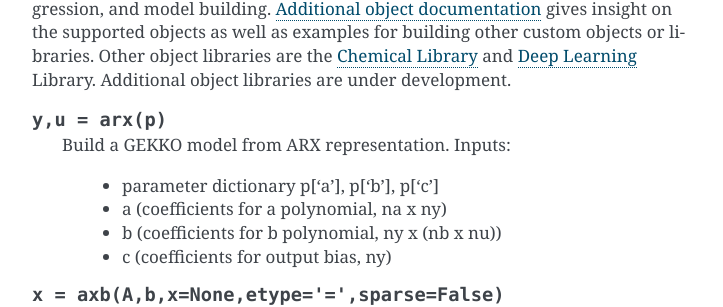
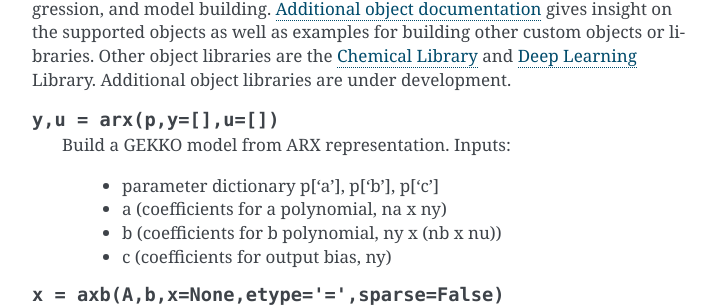
Before and after one commit to BYU-PRISM/GEKKO, a Sphinx documentation site: the page built from docs/model_methods.rst, in a window 1280 px wide and 900 px high, scrolled down 13553 px. Shown: the part 151-458 px from the top of the window, without its empty margins (388-1111 px from the left). Built offline with Sphinx 7.4.7, drawn with Linux system fonts in a browser that asks for light colours.

```diff
--- a/docs/model_methods.rst
+++ b/docs/model_methods.rst
@@ -559,7 +559,7 @@ Pre-built Objects
 
 Pre-built objects are common model constructs that facilitate data analysis, regression, and model building. `Additional object documentation <https://apmonitor.com/wiki/index.php/Main/Objects>`_ gives insight on the supported objects as well as examples for building other custom objects or libraries. Other object libraries are the :ref:`chemical` and :ref:`brain` Library. Additional object libraries are under development.
 
-.. py:classmethod:: y,u = arx(p)
+.. py:classmethod:: y,u = arx(p,y=[],u=[])
 
 	Build a GEKKO model from ARX representation.
 	Inputs:
```
